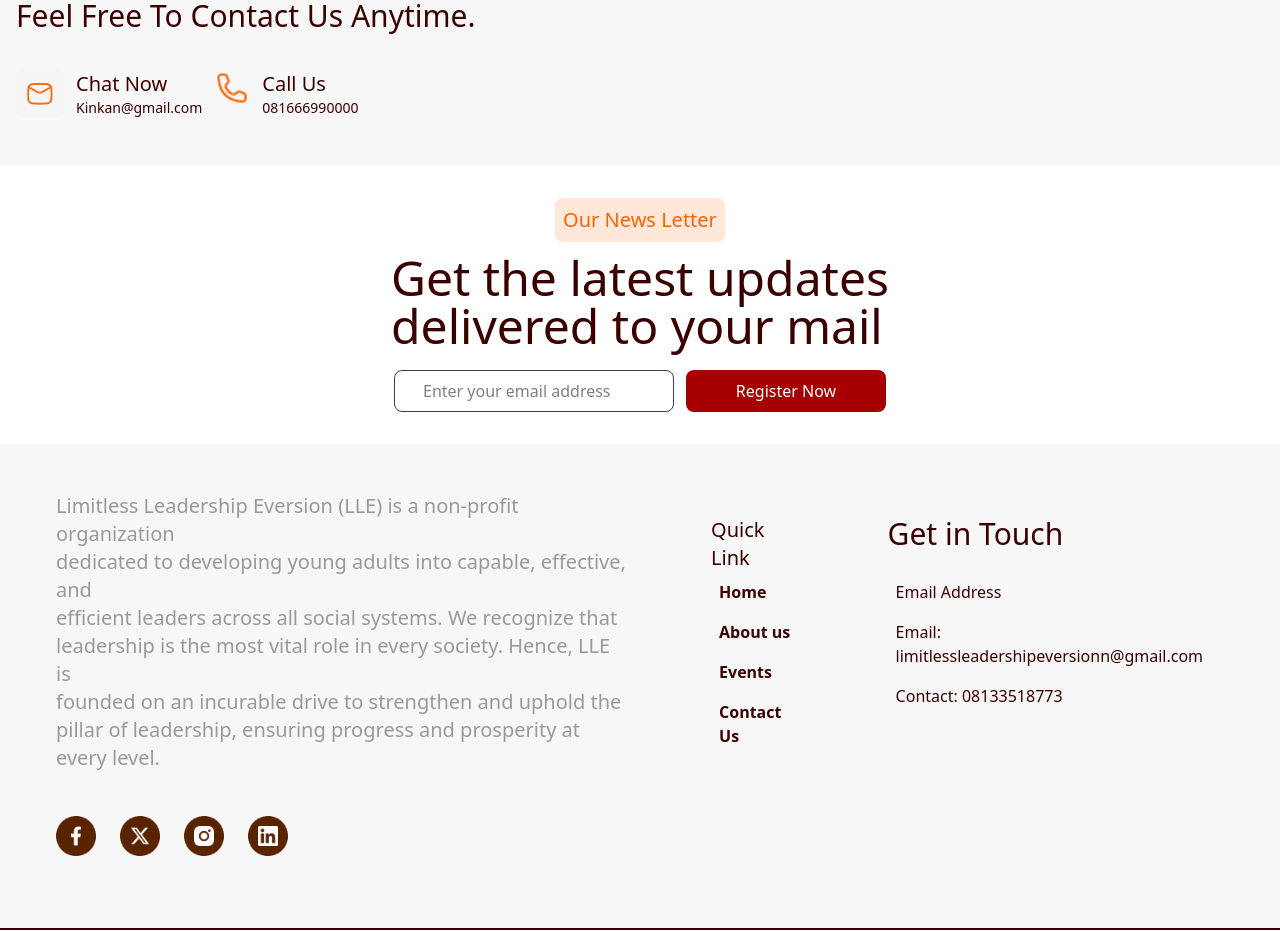
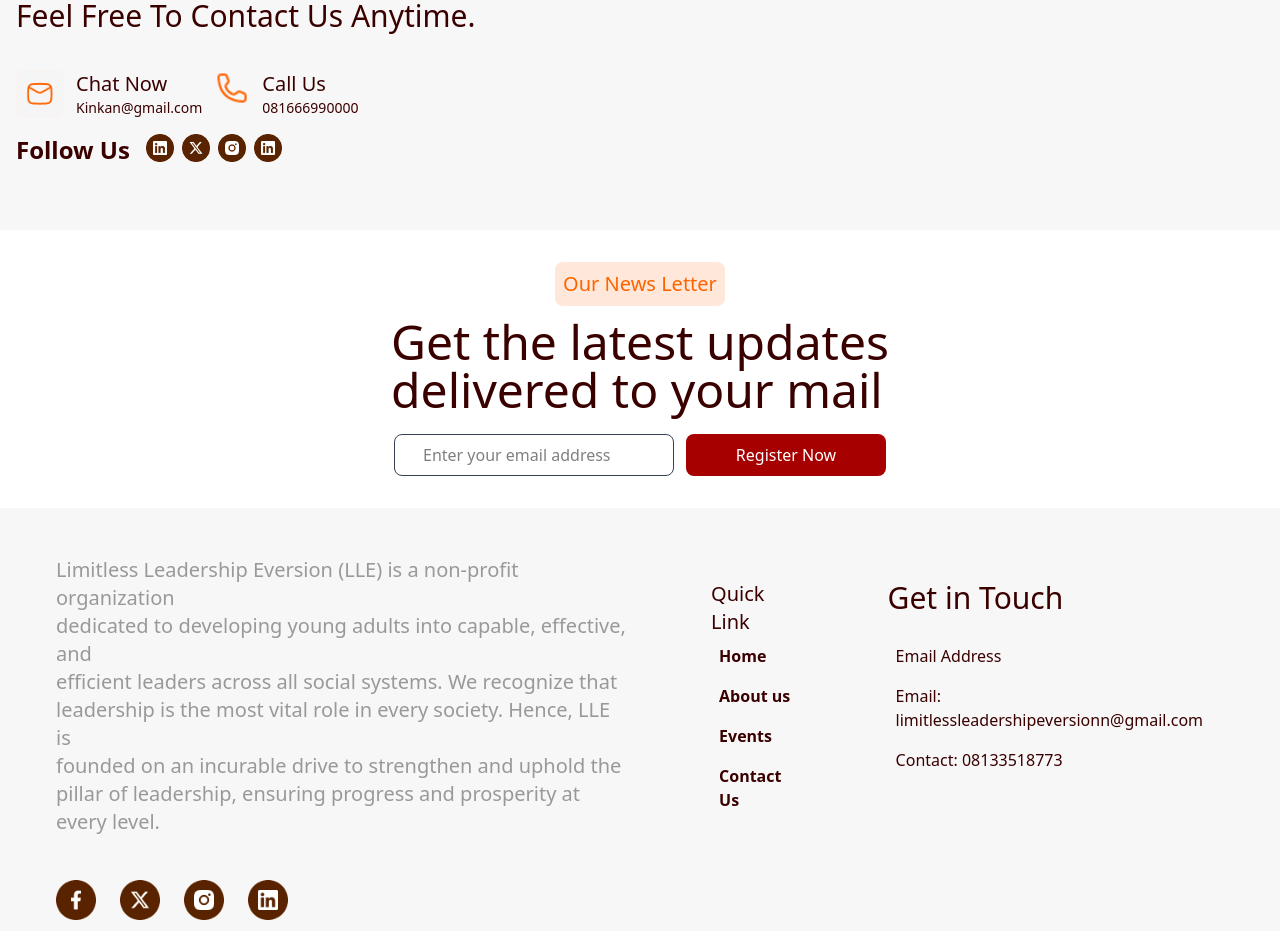
Before and after one commit to Developerfiyin/LLE-website, a React (Vite) app: page / in a window 1280 px wide. Shown: the part 4920-5851 px from the top of the page. Built offline with nearby package versions, Linux system fonts and the light colour scheme.

Commit message:
Updated div for flex

```diff
--- a/src/Components/contact.jsx
+++ b/src/Components/contact.jsx
@@ -33,6 +33,14 @@ const contact = () => {
        </div>
         </div>
 
+   <div className='flex m-4 gap-2 ml-0'>
+        <h6 className='font-bold text-[#3a0000] mr-2 text-2xl'>Follow Us</h6>
+        <img src={button} alt="THE BUTTON ICON" className='size-7' />
+        <img src={twitter} alt="The TWITTER ICON" className='size-7' />
+        <img src={Instagram} alt="The Instagram ICON" className='size-7' />
+        <img src={button} alt="THE INSTAGRAM ICON" className='size-7' />
+       </div>
+
 
              </div>
 
@@ -45,6 +53,7 @@ const contact = () => {
                placeholder="Name..."
               className="pl-10 pr-3 py-2 w-full border border-gray-700 rounded-lg focus:ring-2 focus:ring-[#ff6300] focus:outline-none"/>
                   </div>
+
             <div>
             <select
            className="border border-gray-300 mb-5 rounded-lg p-2 w-60 focus:outline-none focus:ring-2 focus:ring-[#ff6300]">
@@ -57,6 +66,8 @@ const contact = () => {
           <option value="subject">Choose Subject</option>
          </select>
       </div>
+
+
       </div>
 
        </div>
```
